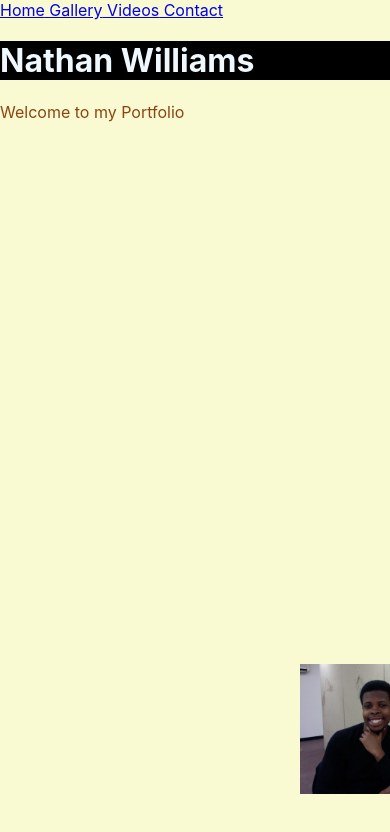
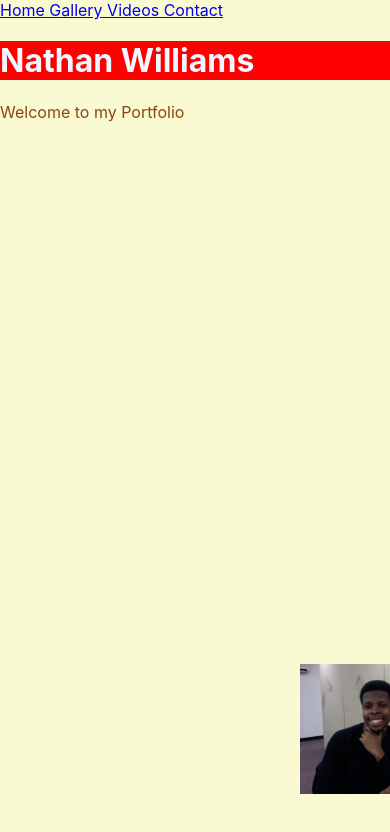
Before and after one commit to nathanok/nathanok.github.io, a React (Create React App) app: page / in a window 390 px wide. Shown: the top 832 px of the page. Built offline with nearby package versions, Linux system fonts and the light colour scheme.

Commit message:
media query works for mobile translation

```diff
--- a/src/css/Home.css
+++ b/src/css/Home.css
@@ -57,3 +57,15 @@ div.text{
   padding-right: 20px;
 
 }
+
+
+/* Media Query for responsive */
+
+@media screen and (max-width: 700px) {
+
+    h1{
+    background-color: red;
+
+}
+
+}
```
